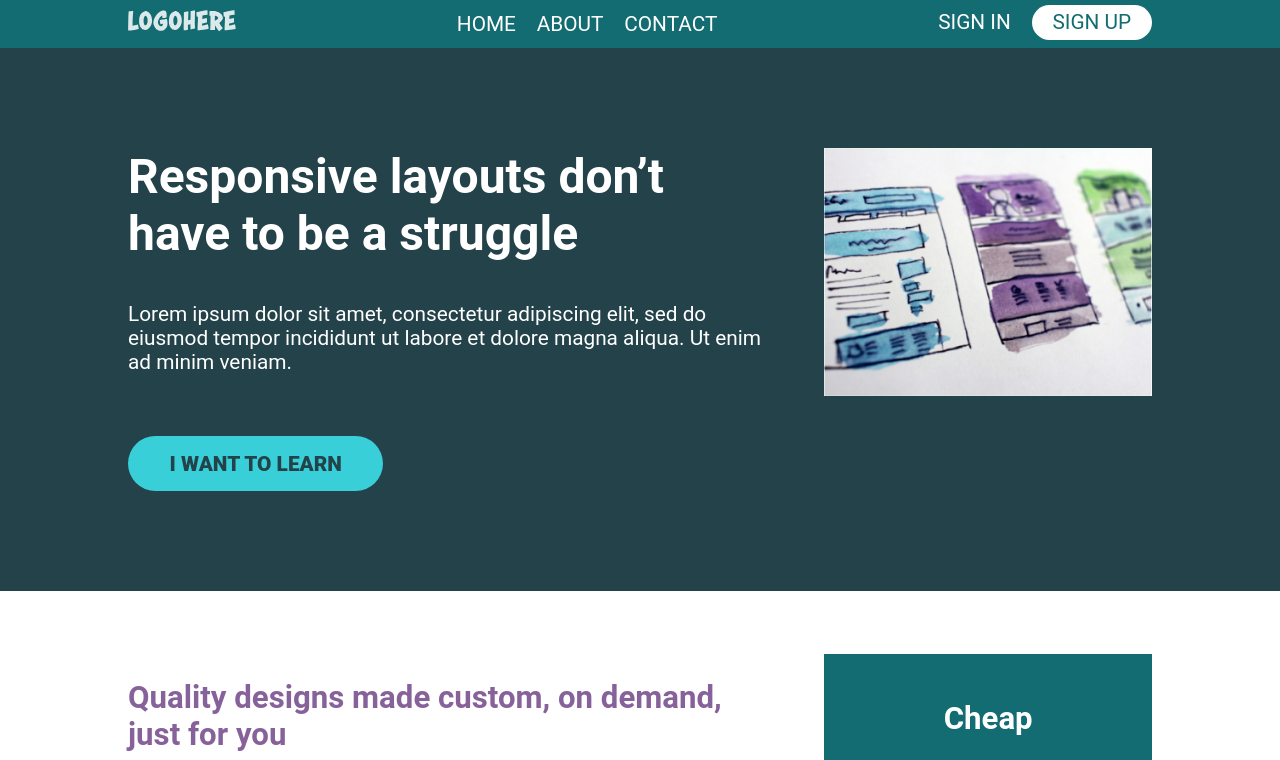
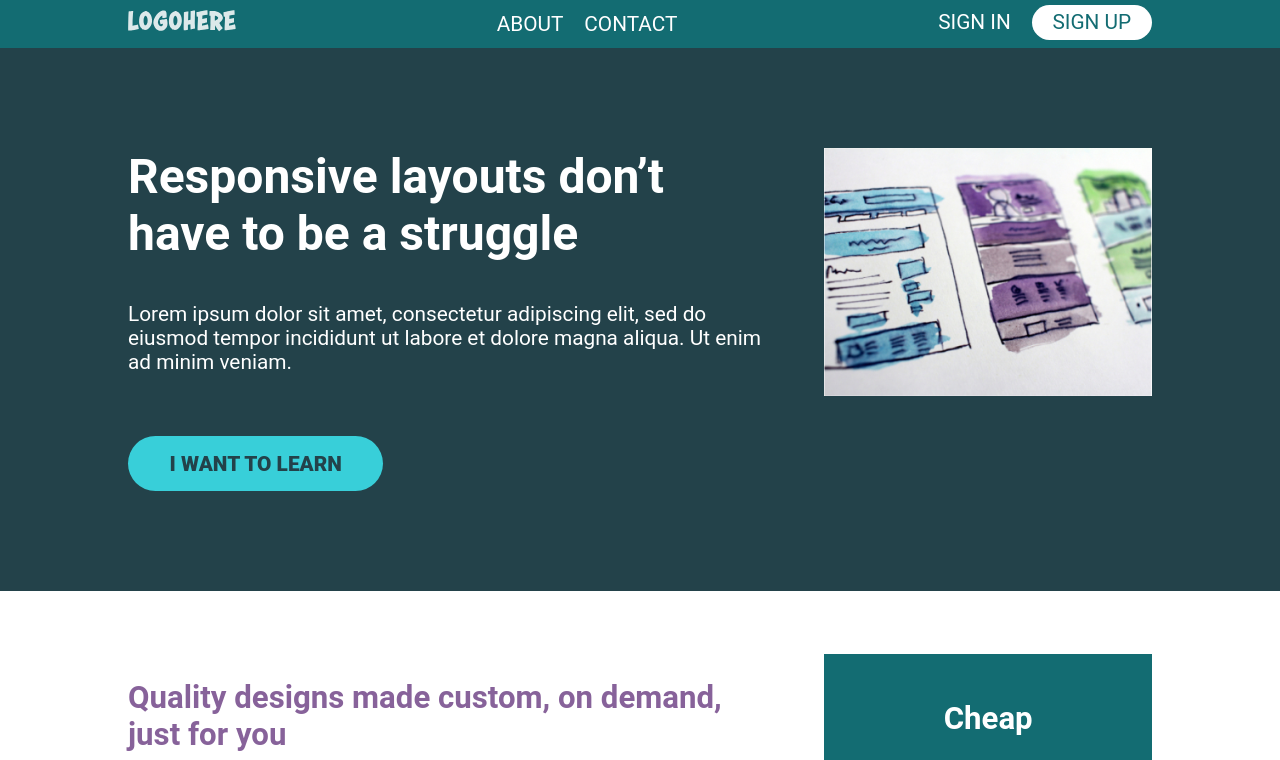
Before and after one commit to ParmarAayush/CSS, a plain HTML site: page Day 11 Navigation Using Flexbox/index.html in a window 1280 px wide. Shown: the top 760 px of the page. Drawn offline with Linux system fonts and the light colour scheme.

Commit message:
formating shifts automatically

```diff
--- a/Day 11 Navigation Using Flexbox/index.html
+++ b/Day 11 Navigation Using Flexbox/index.html
@@ -17,7 +17,7 @@
             </a>
             <nav class="nav">
                 <ul class="nav__list">
-                    <li class="nav__item"><a href="#" class="nav__link">Home</a></li>
+                    <!-- <li class="nav__item"><a href="#" class="nav__link">Home</a></li> -->
                     <li class="nav__item"><a href="#" class="nav__link">About</a></li>
                     <li class="nav__item"><a href="#" class="nav__link">Contact</a></li>
                 </ul>
```
